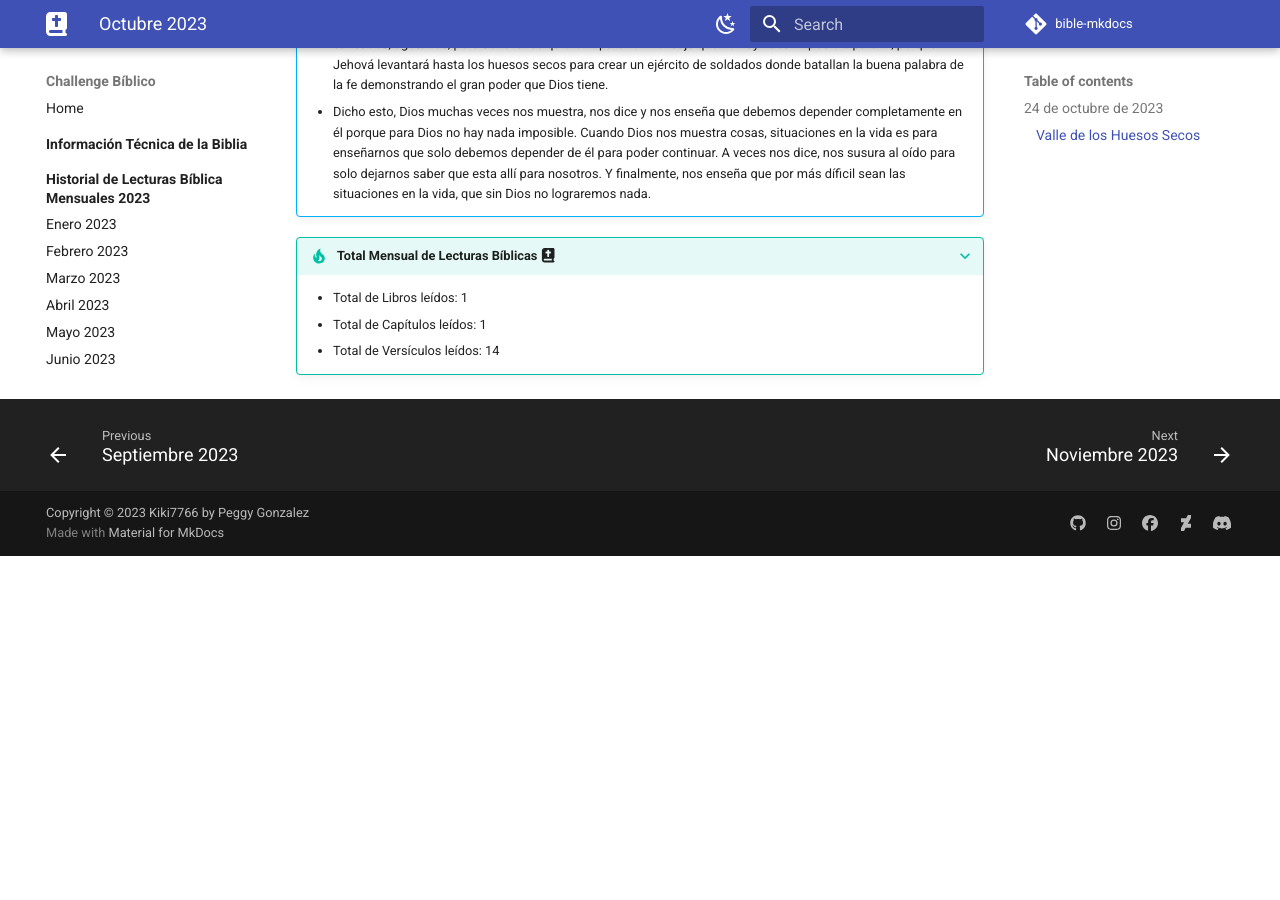
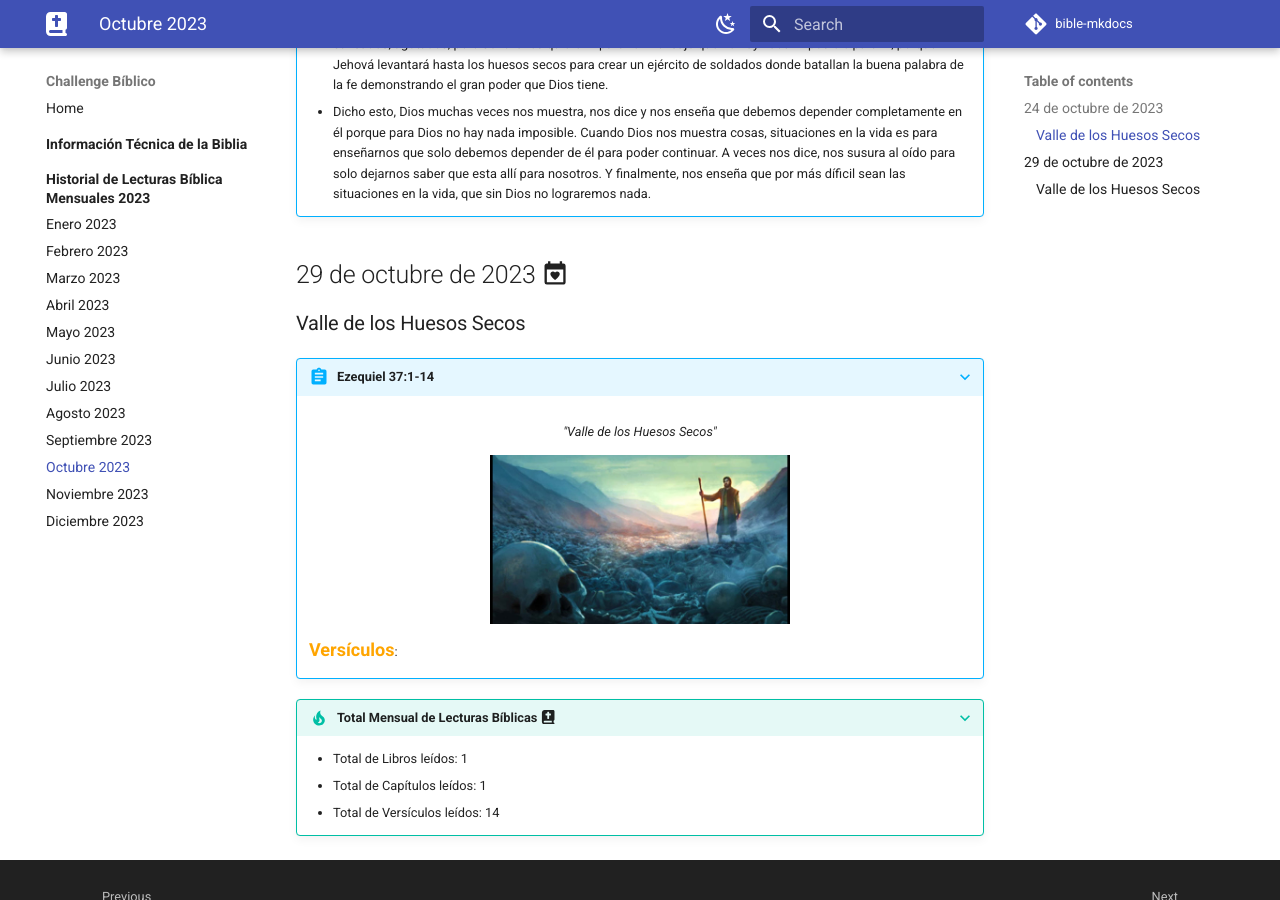
Before and after one commit to kiki7766/bible-mkdocs, an MkDocs documentation site: the page built from docs/m-2023/octubre.md, in a window 1280 px wide and 900 px high, scrolled down 1050 px. Built offline with MkDocs 1.6.1 and Material for MkDocs 9.7.7, drawn with Linux system fonts in a browser that asks for light colours; some web fonts are replaced; a script that is not in the unit is left out; comment, search, counter and statistics services are not loaded; before the commit the page ends 1606 px from its top, so only the background shows below that.

Commit message:
keep testing

```diff
--- a/docs/m-2023/octubre.md
+++ b/docs/m-2023/octubre.md
@@ -15,6 +15,15 @@
     - Al principio, muchas veces cuando leemos este pasaje nos preguntamos: ¿Será una parábola o una visión o quizás un hecho? Pues desde mi punto de vista diré que es una visión, porque si leemos cuidadosamente el versículo 1 donde dice "_La mano de Jehová vino sobre mí..._" implica que Jehová vino sobre Ezequiel a mostrarle algo, una visión, donde le enseñaría una profecía sobre el pueblo de Israel que ellos se sentiran destruidos, cansados, agotados, pero Jehová les quiere impartir el mensaje que no hay nada imposible para El, porque Jehová levantará hasta los huesos secos para crear un ejército de soldados donde batallan la buena palabra de la fe demonstrando el gran poder que Dios tiene.
     - Dicho esto, Dios muchas veces nos muestra, nos dice y nos enseña que debemos depender completamente en él porque para Dios no hay nada imposible. Cuando Dios nos muestra cosas, situaciones en la vida es para enseñarnos que solo debemos depender de él para poder continuar. A veces nos dice, nos susura al oído para solo dejarnos saber que esta allí para nosotros. Y finalmente, nos enseña que por más díficil sean las situaciones en la vida, que sin Dios no lograremos nada.
 
+##  29 de octubre de 2023 :material-calendar-heart:
+###  Valle de los Huesos Secos
+
+???+ abstract "Ezequiel 37:1-14"
+    <figure markdown><figcaption>"Valle de los Huesos Secos"</figcaption>
+    ![Dry Bones](../assets/drybones.jpg ){width=300} </figure>
+    <font size=4, color=orange>**Versículos**</font>:
+
+
 ???+ tip "Total Mensual de Lecturas Bíblicas :fontawesome-solid-book-bible:"
     - Total de Libros leídos: 1
     - Total de Capítulos leídos: 1
```
